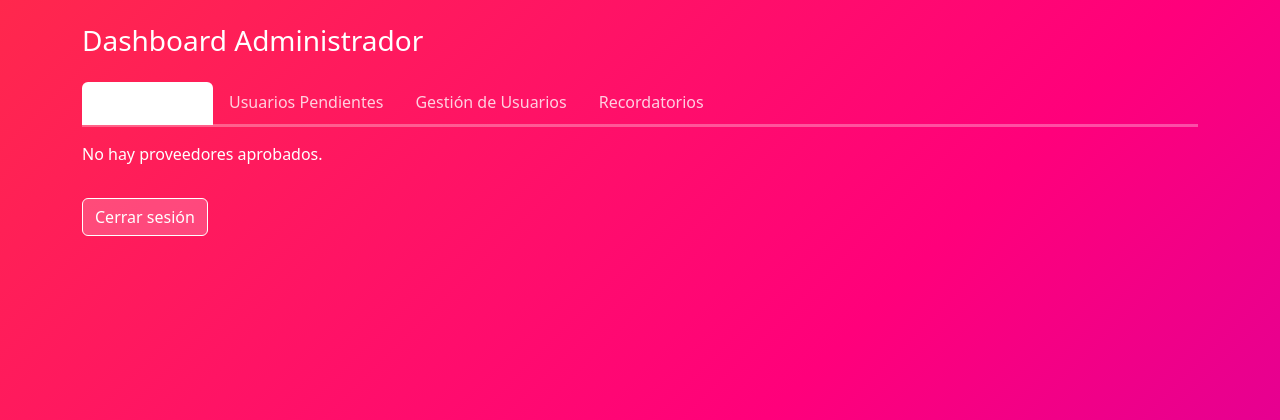
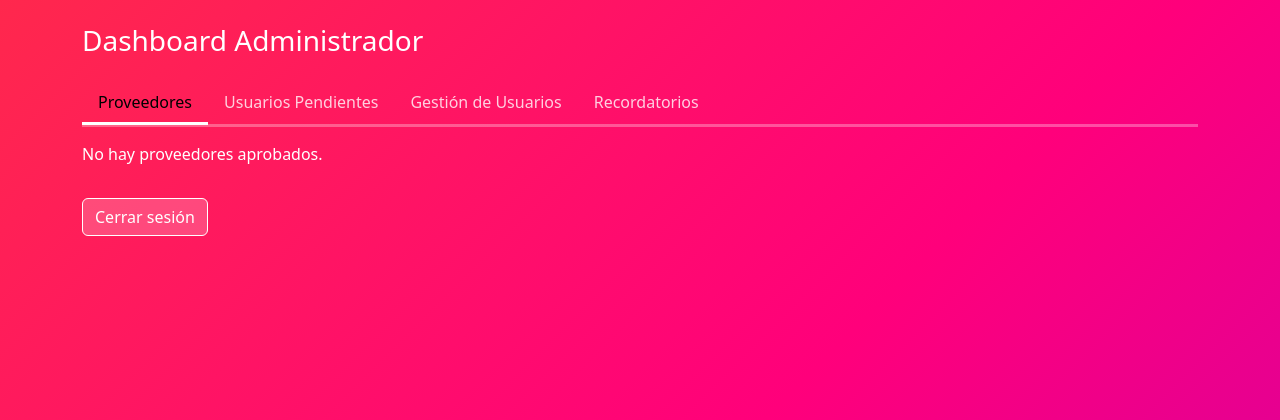
Before and after one commit to BrandonDanielRodriguezBocanegra/Prueba, a Flask app: page /admin/dashboard in a window 1280 px wide. Shown: the top 420 px of the page. Run offline with Flask 3, Linux system fonts and the light colour scheme; a user stored in the database is signed in; data that the repository does not hold is empty; some libraries are stand-ins or nearby versions.

Commit message:
transparente

```diff
--- a/templates/dashboard_admin.html
+++ b/templates/dashboard_admin.html
@@ -53,10 +53,9 @@
         }
 
         .nav-tabs .nav-link.active {
-            color: #fff !important;
-            border-bottom: 3px solid #fff;
-            font-weight: bold;
+            background-color: transparent !important;
         }
+
 
         .logout-btn {
             background-color: rgba(255,255,255,0.2);
```
